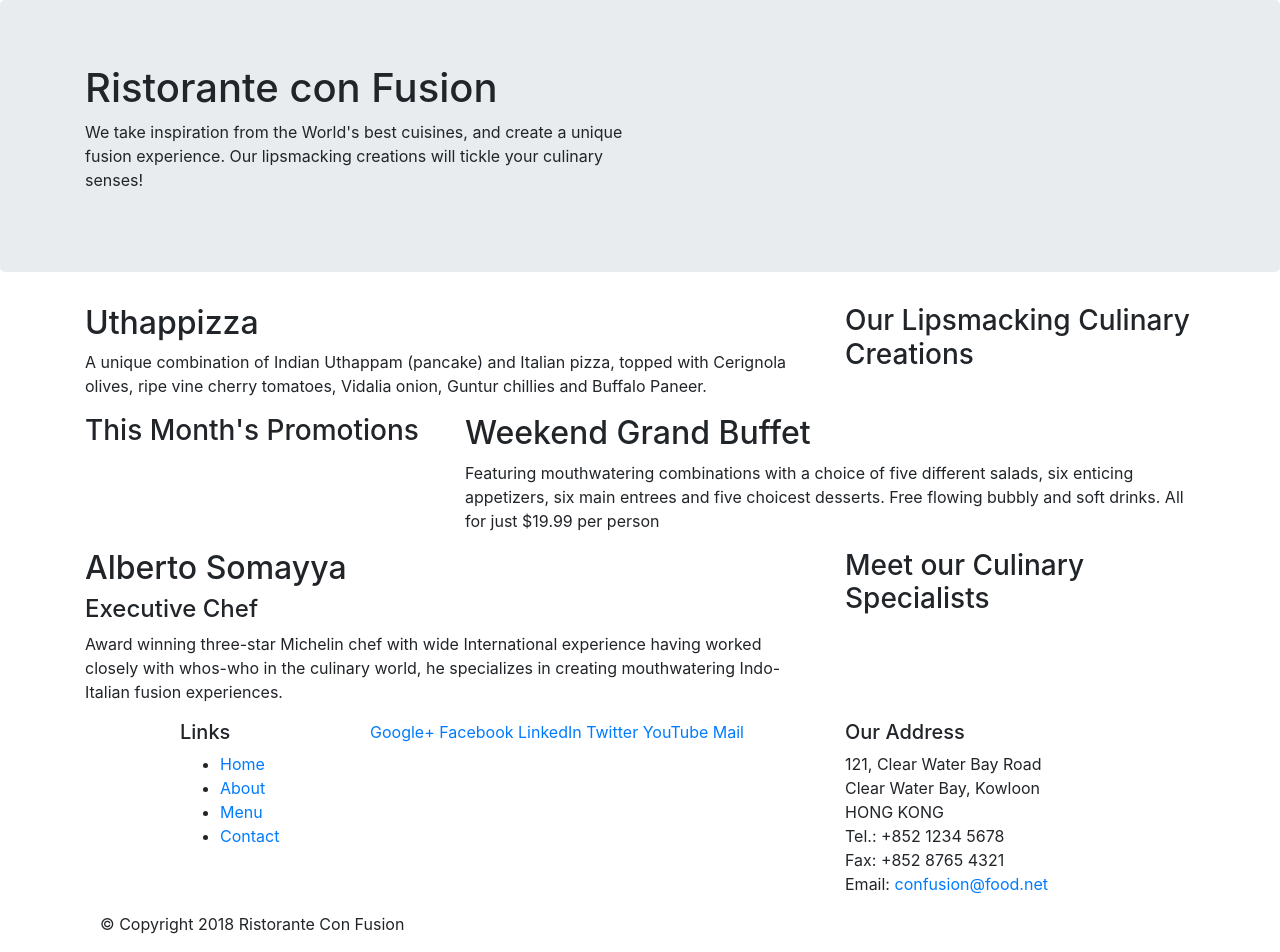
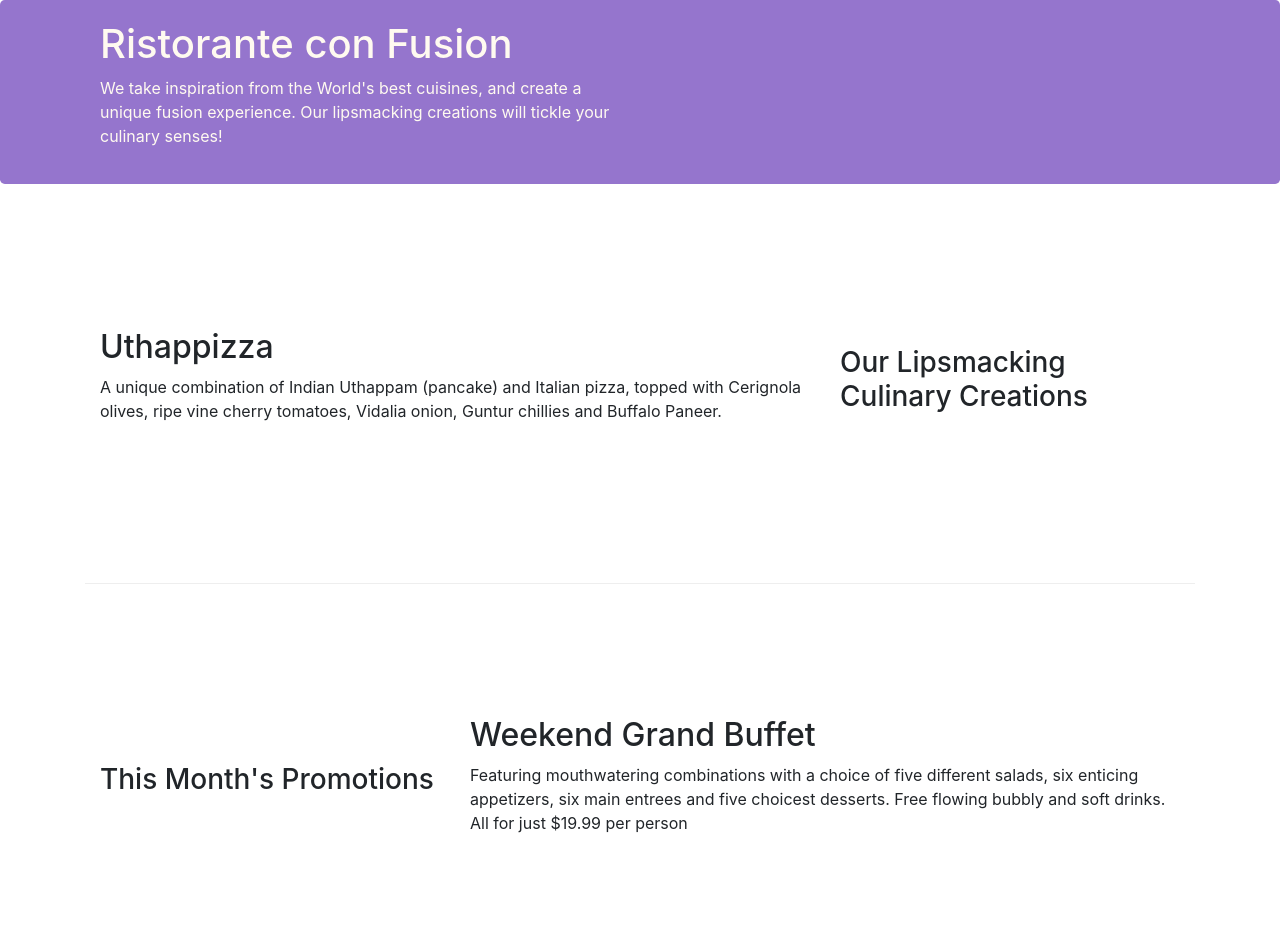
Before and after one commit to devesh2108/conFusion, a website: page index.html in a window 1280 px wide. Shown: the top 952 px of the page. Drawn offline with nearby package versions, Linux system fonts and the light colour scheme.

Commit message:
Bootstrap Grid Part 2

```diff
--- /dev/null
+++ b/css/styles.css
@@ -0,0 +1,30 @@
+.row-header{
+    margin:0px auto;
+    padding:0px;
+}
+
+.row-content{
+    margin:0px auto;
+    padding:50px 0px 50px 0px;
+    border-bottom:1px ridge;
+    min-height:400px;
+}
+
+.footer{
+    background-color: darkslategray;
+    margin:0px auto;
+    padding:20px 0px 20px 0px;
+}
+
+.jumbotron{
+    padding:20px 0px 20px 0px;
+    margin:0px auto;
+    background:#9575CD;
+    color:floralwhite;
+}
+
+.address{
+    font-size:80%;
+    margin:0px auto;
+    color:#0f0f0f;
+}
--- a/index.html
+++ b/index.html
@@ -9,6 +9,7 @@
 
         <!-- Bootstrap CSS -->
         <link rel="stylesheet" href="node_modules/bootstrap/dist/css/bootstrap.min.css">
+        <link rel="stylesheet" href="./css/styles.css">
     <title>Ristorante Con Fusion</title>
 </head>
 
@@ -16,7 +17,7 @@
 
     <header class="jumbotron">
         <div class="container">
-            <div class="row">
+            <div class="row row-header">
                 <div class="col-12 col-sm-6">
                     <h1>Ristorante con Fusion</h1>
                     <p>We take inspiration from the World's best cuisines, and create a unique fusion experience. Our lipsmacking creations will tickle your culinary senses!</p>
@@ -28,7 +29,7 @@
     </header>
 
     <div class="container">
-        <div class="row">
+        <div class="row row-content align-items-center">
             <div class="col-12 order-sm-last col-sm-4">
                 <h3>Our Lipsmacking Culinary Creations</h3>
             </div>
@@ -39,7 +40,7 @@
         </div>
 
 
-        <div class="row">
+        <div class="row row-content align-items-center">
             <div class="col-12 col-sm-4">
                 <h3>This Month's Promotions</h3>
             </div>
@@ -49,7 +50,7 @@
             </div>
         </div>
 
-        <div class="row">
+        <div class="row row-content align-items-center">
             <div class="col-12 order-sm-last col-sm-4">
                 <h3>Meet our Culinary Specialists</h3>
             </div>
@@ -61,19 +62,19 @@
         </div>
     </div>
 
-    <footer>
+    <footer class="footer">
         <div class="container">
             <div class="row">
                 <div class="col-12 order-sm-first offset-1 col-sm-2">
                     <h5>Links</h5>
-                    <ul>
+                    <ul class="list-unstyled">
                         <li><a href="#">Home</a></li>
                         <li><a href="#">About</a></li>
                         <li><a href="#">Menu</a></li>
                         <li><a href="#">Contact</a></li>
                     </ul>
                 </div>
-                <div class="col-12 order-sm-last col-sm-4">
+                <div class="col-12 order-sm-last col-sm-4 address align-self-center">
                     <h5>Our Address</h5>
                     <address>
 		              121, Clear Water Bay Road<br>
@@ -84,8 +85,8 @@
 		              Email: <a href="mailto:confusion@food.net">confusion@food.net</a>
 		           </address>
                 </div>
-                <div class="col-12 order-sm-second col-sm-5">
-                    <div>
+                <div class="row align-items-center text-center">
+                    <div class="col-12 order-sm-second col-sm-5">
                         <a href="http://google.com/+">Google+</a>
                         <a href="http://www.facebook.com/profile.php?id=">Facebook</a>
                         <a href="http://www.linkedin.com/in/">LinkedIn</a>
@@ -95,8 +96,8 @@
                     </div>
                 </div>
            </div>
-           <div class="col-12 col-sm-auto">
-                <div>
+           <div class="row justify-content-center">
+                <div class="col-12 col-sm-auto">
                     <p>© Copyright 2018 Ristorante Con Fusion</p>
                 </div>
            </div>
```
